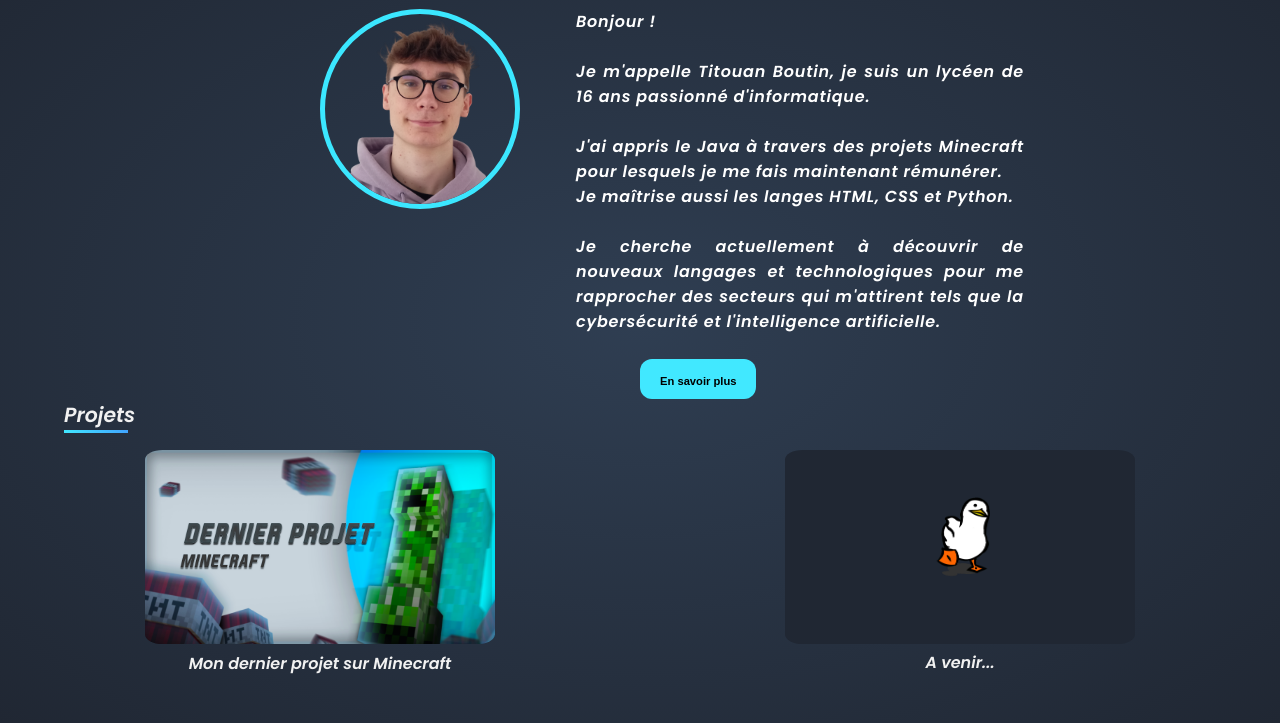
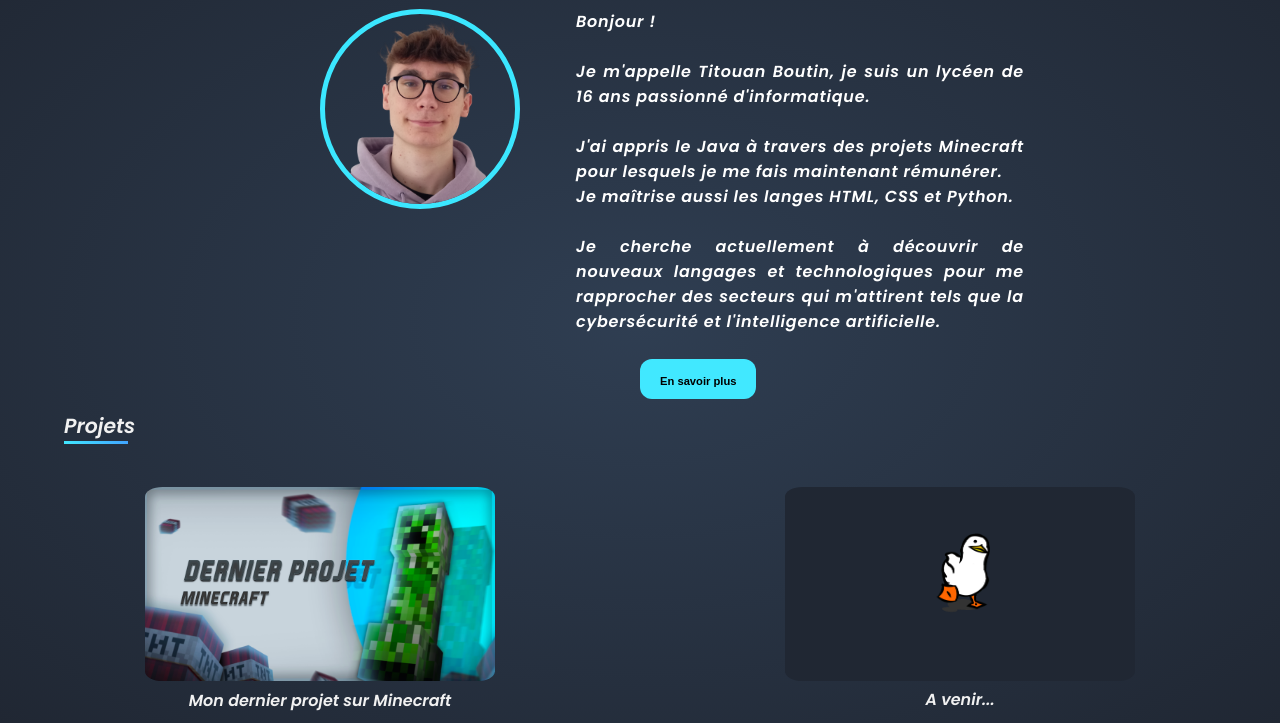
Before and after one commit to WeaThox/portfolio, a website built with Parcel: page index.html in a window 1280 px wide. Shown: the part 77-800 px from the top of the page. Built offline with nearby package versions, Linux system fonts and the light colour scheme.

Commit message:
fix: details size

```diff
--- a/css/main.css
+++ b/css/main.css
@@ -139,6 +139,7 @@ body {
   .home button{
     background-color: #41E8FF;
     border: none;
+    position: absolute;
     border-radius: 0.75rem;
     padding: 1rem 1.25rem;
     font-size: 0.7em;
@@ -167,16 +168,17 @@ body {
     width:350px;
     height: 194.5px;
     background: #202733;
-    margin-top: 4%;
+    margin-top: 10%;
     margin-right: 3%;
     margin-left: 3%;
-    margin-bottom: 8%;
-    top: 60%;
+    margin-bottom: 5%;
+    top: 70%;
     border-radius: 5%;
   }
   .projet_title{
     margin-right: 80%;
     margin-left: 5%;
+    margin-top: 4%;
     position: absolute;
     height: 5%;
   }
```
